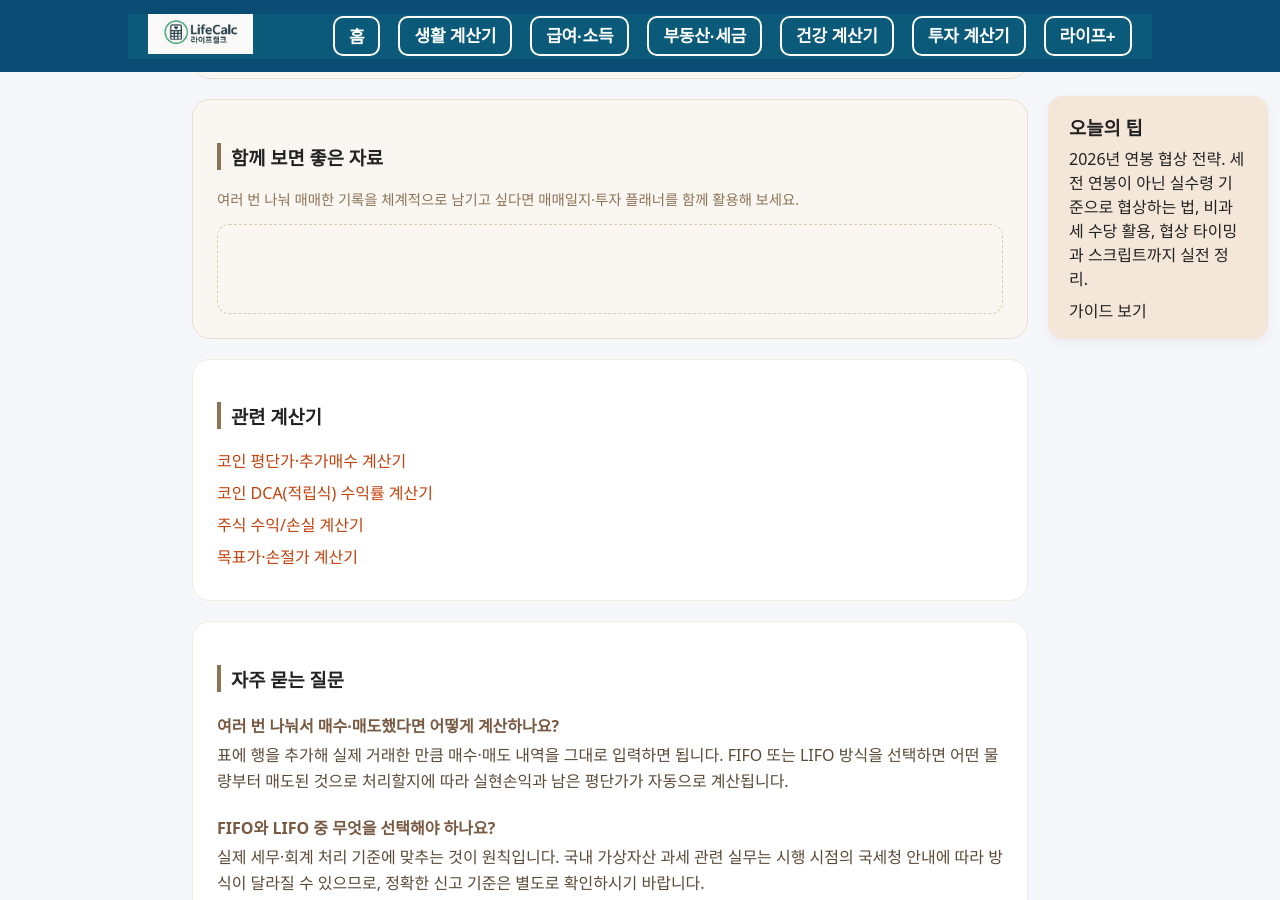
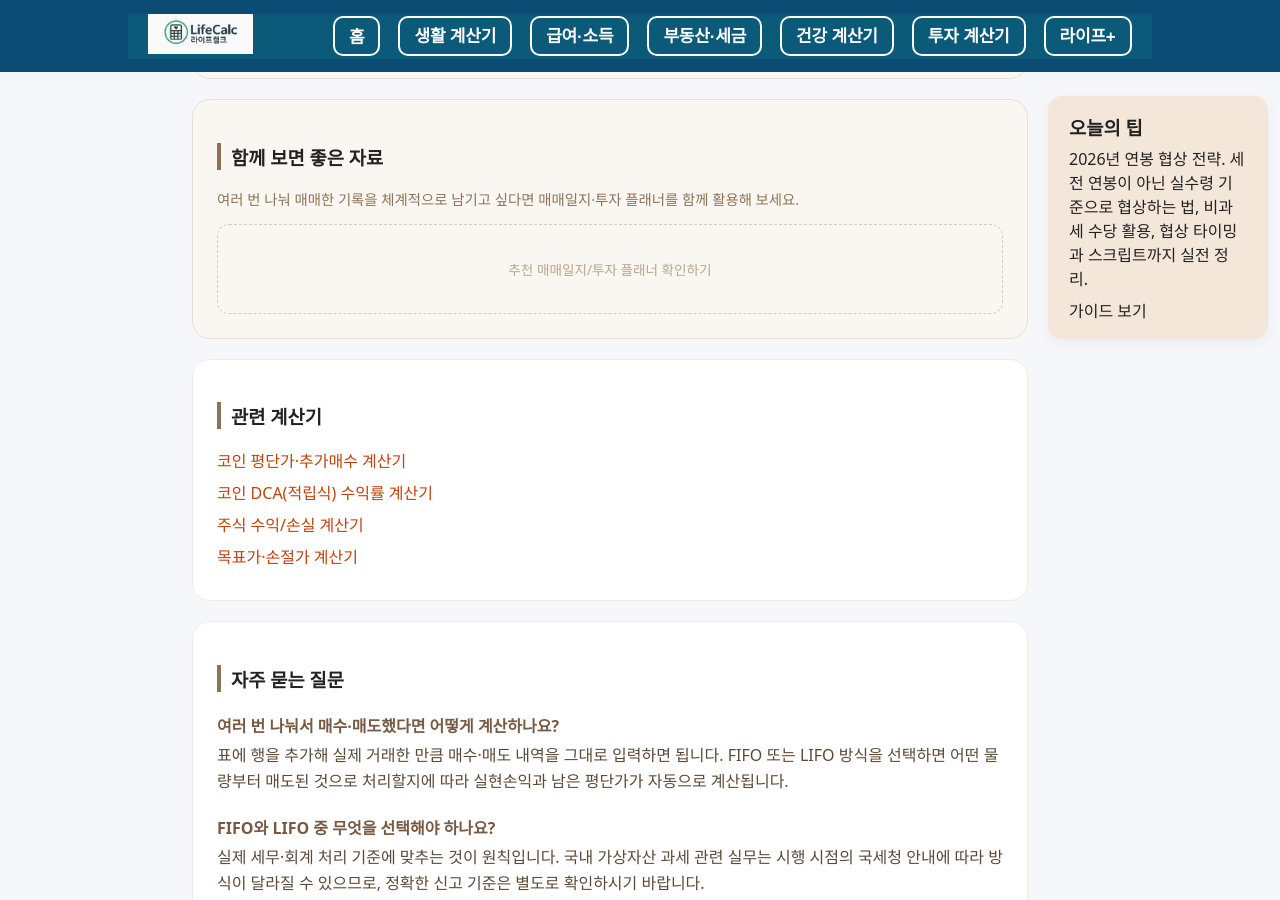
Before and after one commit to khai-lang/LifeCalc, a Jekyll site: the page built from invest/crypto/pnl/index.html, in a window 1280 px wide and 900 px high, scrolled down 2071 px. Built offline with Jekyll 4.4.1, drawn with Linux system fonts in a browser that asks for light colours.

Commit message:
Update index.html

```diff
--- a/invest/crypto/pnl/index.html
+++ b/invest/crypto/pnl/index.html
@@ -162,7 +162,7 @@ permalink: "/invest/crypto/pnl/"
   <h3>함께 보면 좋은 자료</h3>
   <p class="cp-recommend-desc">여러 번 나눠 매매한 기록을 체계적으로 남기고 싶다면 매매일지·투자 플래너를 함께 활용해 보세요.</p>
   <div class="cp-recommend-slot" data-partner="coupang" data-category="투자플래너/매매일지">
-    <!-- 쿠팡파트너스 링크 삽입 위치 -->
+    <a href="https://link.coupang.com/a/fgcSYI9E8j" target="_blank" rel="noopener noreferrer">추천 매매일지/투자 플래너 확인하기</a>
   </div>
 </section>
 
```
